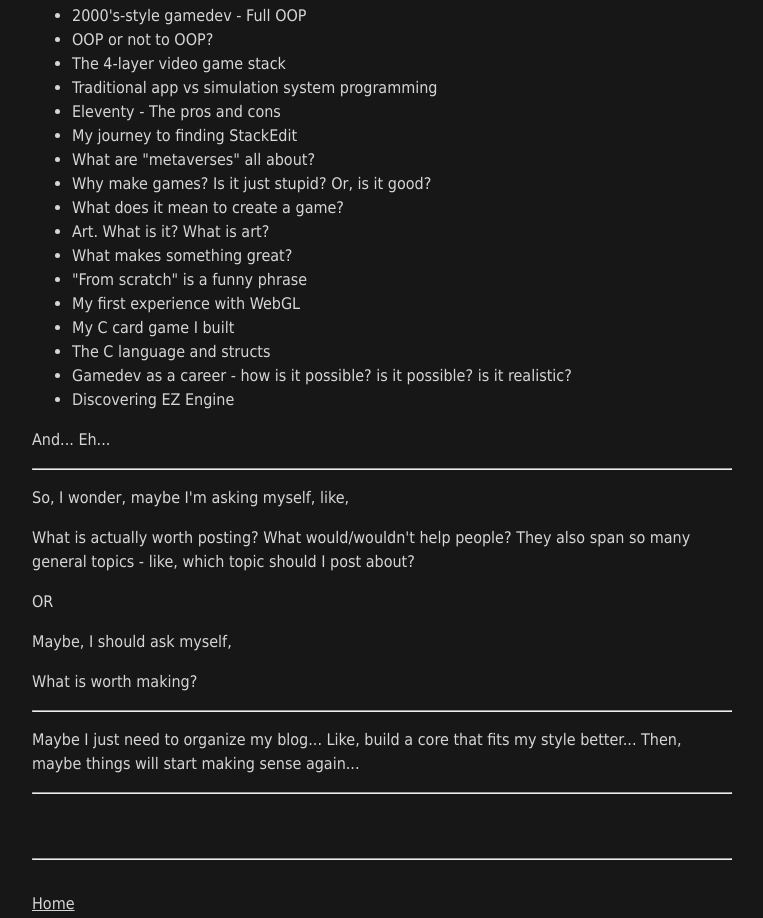
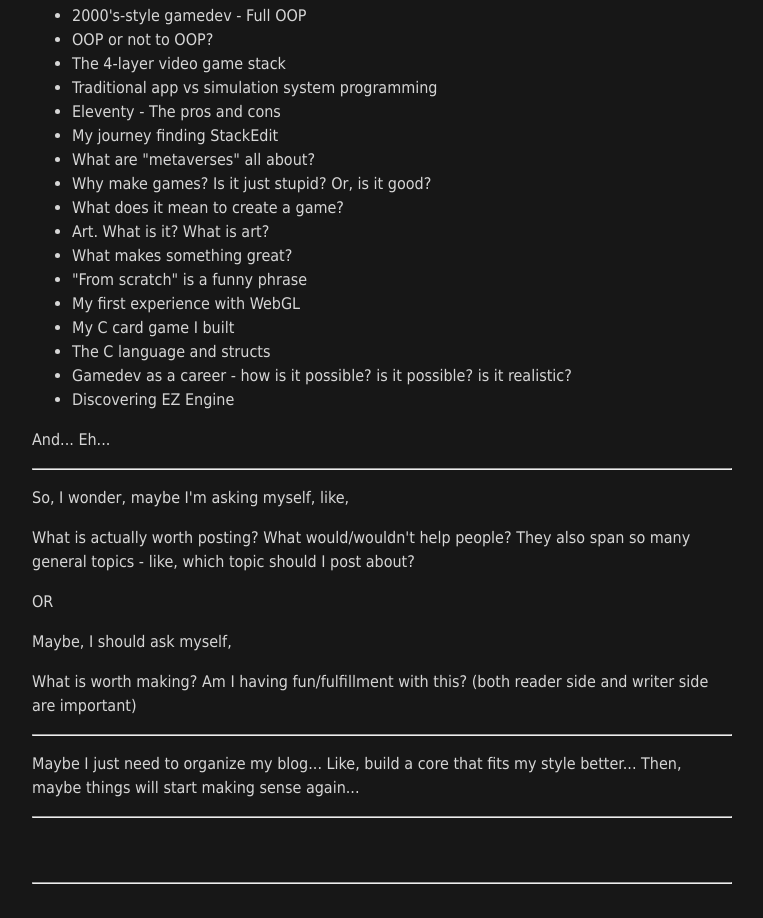
Before and after one commit to GhostGamedev/ghostgamedev.github.io, an Eleventy site: page posts/drafts/2026-04-20-umm.md in a window 1280 px wide. Shown: the part 460-1378 px from the top of the page, without its empty margins (258-1021 px from the left). Built offline with nearby package versions, Linux system fonts and the light colour scheme; Eleventy itself is replaced by a stand-in of ours; files that its build step writes are made by us from their sources.

Commit message:
posts/drafts/2026-04-20-umm.md updated from https://stackedit.io/

```diff
--- a/posts/drafts/2026-04-20-umm.md
+++ b/posts/drafts/2026-04-20-umm.md
@@ -19,7 +19,7 @@ I've got,
 - The 4-layer video game stack
 - Traditional app vs simulation system programming
 - Eleventy - The pros and cons
-- My journey to finding StackEdit
+- My journey finding StackEdit
 - What are "metaverses" all about?
 - Why make games? Is it just stupid? Or, is it good?
 - What does it mean to create a game?
@@ -47,6 +47,7 @@ OR
 Maybe, I should ask myself,
 
 What is worth making?
+Am I having fun/fulfillment with this? (both reader side and writer side are important)
 
 ---
 
@@ -55,5 +56,5 @@ Maybe I just need to organize my blog... Like, build a core that fits my style b
 ---
 
 <!--stackedit_data:
-eyJoaXN0b3J5IjpbLTEzNzIxNDk1MTddfQ==
+eyJoaXN0b3J5IjpbLTE3NTI3MzE4NDRdfQ==
 -->
```
